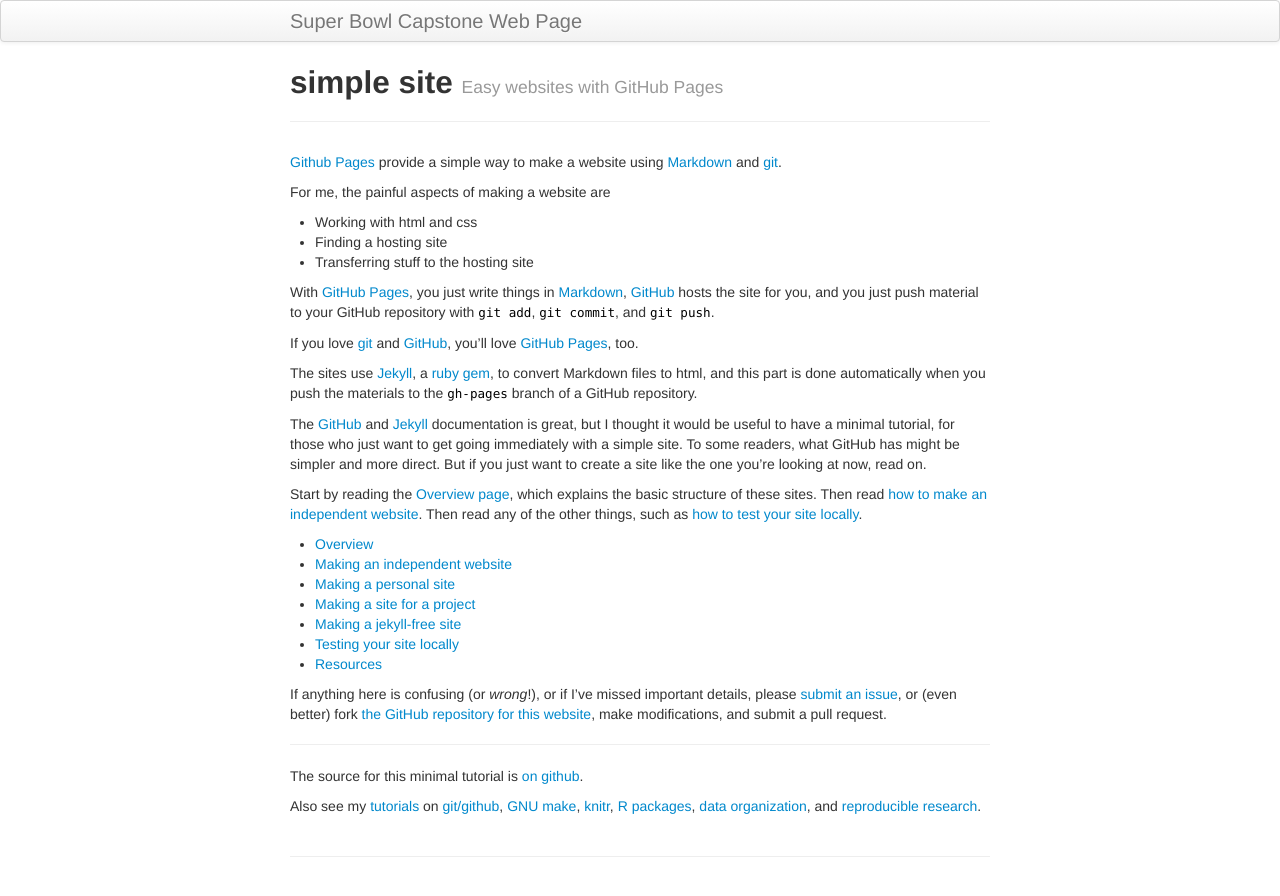
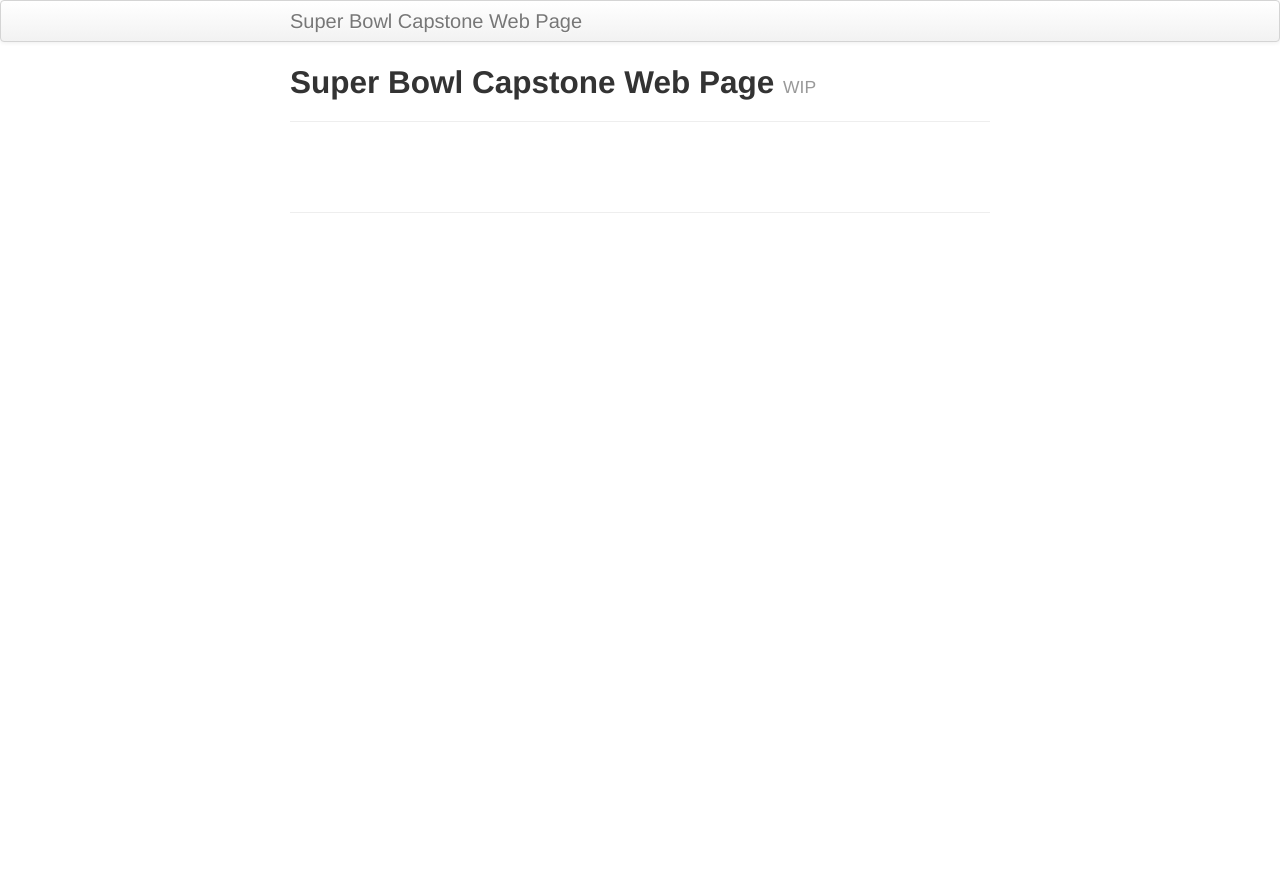
Before and after one commit to Furbeh/SuperBowlCapstoneWebPage, a Jekyll site: the page built from index.md, in a window 1280 px wide. Shown: the top 896 px of the page. Built offline with Jekyll 4.4.1, drawn with Linux system fonts in a browser that asks for light colours.

Commit message:
Update index.md

```diff
--- a/index.md
+++ b/index.md
@@ -1,72 +1,6 @@
 ---
 layout: page
-title: simple site
-tagline: Easy websites with GitHub Pages
-description: Minimal tutorial on making a simple website with GitHub Pages
+title: Super Bowl Capstone Web Page
+tagline: WIP
+description: Current Rough Draft for DSC180B
 ---
-
-[Github Pages](https://pages.github.com) provide a simple way to make a
-website using
-[Markdown](https://daringfireball.net/projects/markdown/) and
-[git](https://git-scm.com).
-
-For me, the painful aspects of making a website are
-
-- Working with html and css
-- Finding a hosting site
-- Transferring stuff to the hosting site
-
-With [GitHub Pages](https://pages.github.com), you just write things in
-[Markdown](https://daringfireball.net/projects/markdown/),
-[GitHub](https://github.com) hosts the site for you, and you just push
-material to your GitHub repository with `git add`, `git commit`, and
-`git push`.
-
-If you love [git](https://git-scm.com/) and
-[GitHub](https://github.com), you'll love
-[GitHub Pages](https://pages.github.com), too.
-
-The sites use [Jekyll](https://jekyllrb.com/), a
-[ruby](https://www.ruby-lang.org/en/) [gem](https://rubygems.org/), to
-convert Markdown files to html, and this part is done
-automatically when you push the materials to the `gh-pages` branch
-of a GitHub repository.
-
-The [GitHub](https://pages.github.com) and
-[Jekyll](https://jekyllrb.com) documentation is great, but I thought it
-would be useful to have a minimal tutorial, for those who just want to
-get going immediately with a simple site. To some readers, what GitHub
-has might be simpler and more direct.  But if you just want to create
-a site like the one you're looking at now, read on.
-
-Start by reading the [Overview page](pages/overview.html), which
-explains the basic structure of these sites. Then read
-[how to make an independent website](pages/independent_site.html). Then
-read any of the other things, such as
-[how to test your site locally](pages/local_test.html).
-
-- [Overview](pages/overview.html)
-- [Making an independent website](pages/independent_site.html)
-- [Making a personal site](pages/user_site.html)
-- [Making a site for a project](pages/project_site.html)
-- [Making a jekyll-free site](pages/nojekyll.html)
-- [Testing your site locally](pages/local_test.html)
-- [Resources](pages/resources.html)
-
-If anything here is confusing (or _wrong_!), or if I've missed
-important details, please
-[submit an issue](https://github.com/kbroman/simple_site/issues), or (even
-better) fork [the GitHub repository for this website](https://github.com/kbroman/simple_site),
-make modifications, and submit a pull request.
-
----
-
-The source for this minimal tutorial is [on github](https://github.com/kbroman/simple_site).
-
-Also see my [tutorials](https://kbroman.org/pages/tutorials) on
-[git/github](https://kbroman.org/github_tutorial),
-[GNU make](https://kbroman.org/minimal_make),
-[knitr](https://kbroman.org/knitr_knutshell),
-[R packages](https://kbroman.org/pkg_primer),
-[data organization](https://kbroman.org/dataorg),
-and [reproducible research](https://kbroman.org/steps2rr).
```
